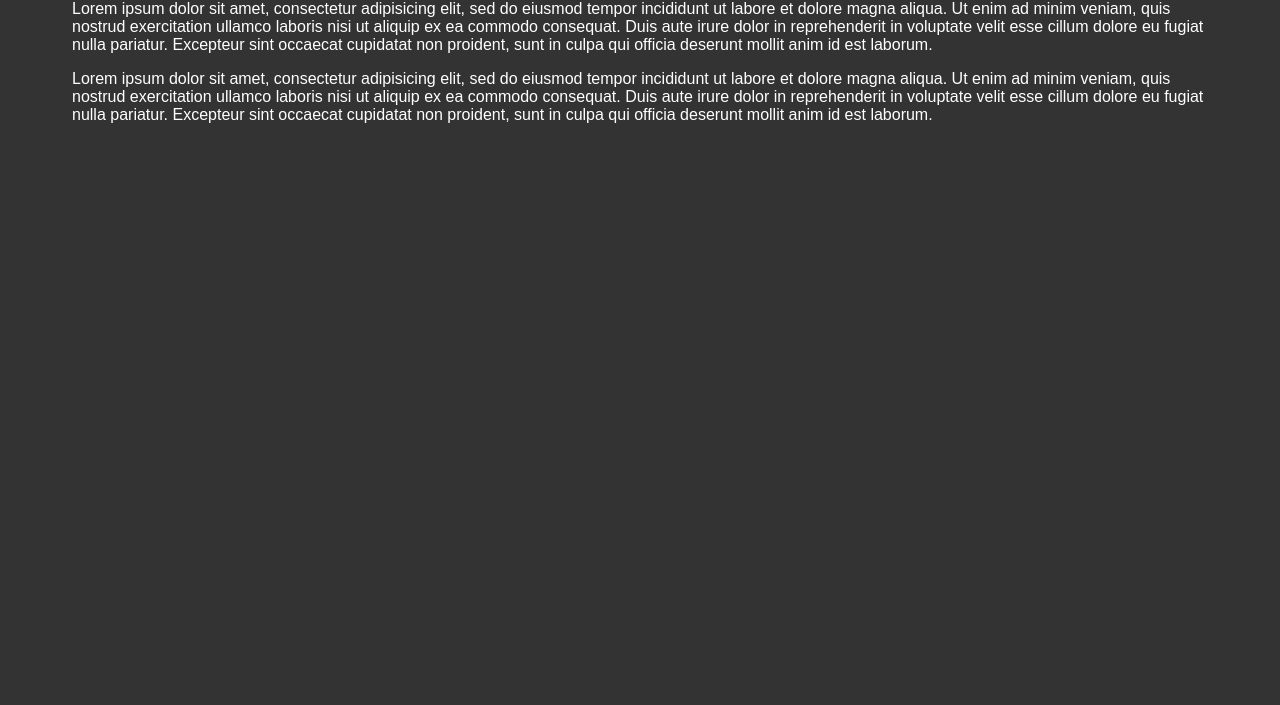
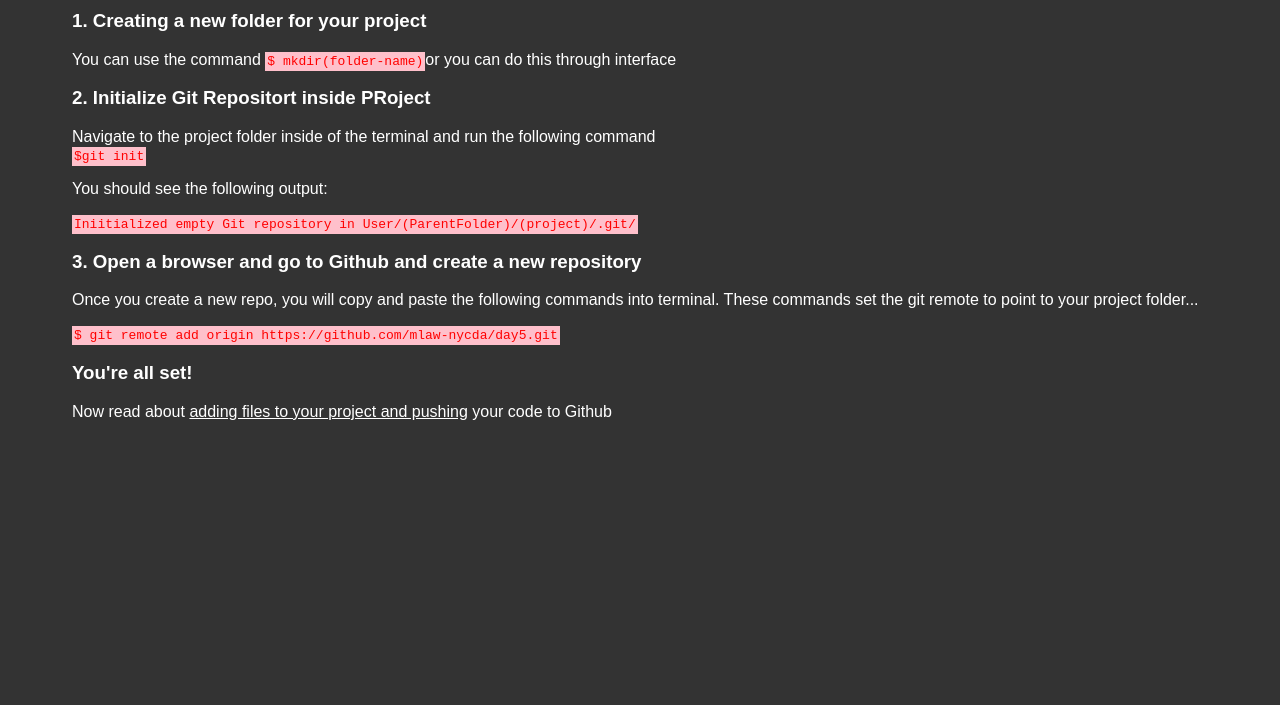
Before and after one commit to jmaine123/day5, a plain HTML site: page index.html in a window 1280 px wide. Shown: the part 95-800 px from the top of the page. Drawn offline with Linux system fonts and the light colour scheme.

Commit message:
created documentation for git

```diff
--- a/index.html
+++ b/index.html
@@ -7,10 +7,23 @@
 </head>
 
 <body>
-  <h1> Tracking projects with Git</h1>
-  <p>Lorem ipsum dolor sit amet, consectetur adipisicing elit, sed do eiusmod tempor incididunt ut labore et dolore magna aliqua. Ut enim ad minim veniam, quis nostrud exercitation ullamco laboris nisi ut aliquip ex ea commodo consequat. Duis aute irure dolor in reprehenderit in voluptate velit esse cillum dolore eu fugiat nulla pariatur. Excepteur sint occaecat cupidatat non proident, sunt in culpa qui officia deserunt mollit anim id est laborum.
-  </p>
-  <p>Lorem ipsum dolor sit amet, consectetur adipisicing elit, sed do eiusmod tempor incididunt ut labore et dolore magna aliqua. Ut enim ad minim veniam, quis nostrud exercitation ullamco laboris nisi ut aliquip ex ea commodo consequat. Duis aute irure dolor in reprehenderit in voluptate velit esse cillum dolore eu fugiat nulla pariatur. Excepteur sint occaecat cupidatat non proident, sunt in culpa qui officia deserunt mollit anim id est laborum.</p>
+  <a href="index.html"></a>
+  <h1> Starting a new project</h1>
+  <h3> 1. Creating a new folder for your project</h3>
+  <p> You can use the command <code> $ mkdir(folder-name)</code>or you can do this through interface</p>
+    <h3> 2. Initialize Git Repositort inside PRoject</h3>
+      <p>Navigate to the project folder inside of the terminal and run the following command
+        <br>
+        <code>$git init</code>
+      </p>
+      <p>You should see the following output:</p>
+      <code> Iniitialized empty Git repository in User/(ParentFolder)/(project)/.git/</code>
+    <h3> 3. Open a browser and go to Github and create a new repository</h3>
+    <p>Once you create a new repo, you will copy and paste the following commands into terminal. These commands set the git remote to point to your project folder...</P>
+      <code>$ git remote add origin https://github.com/mlaw-nycda/day5.git</code>
+
+      <h3> You're all set!</h3>
+      <p> Now read about <a href="working-withgit.html">adding files to your project and pushing</a> your code to Github</p>
 </body>
 
 </html>
--- a/main.css
+++ b/main.css
@@ -3,6 +3,19 @@ html{
   width: 90%;
   background-color: #333;
   color: #fff;
-  padding:15px;
+  padding: 25px 0;
   margin: 0 auto;
 }
+
+code {
+  background-color: pink;
+  color: red;
+  padding: 2px;
+}
+a{
+  color: #fff;
+}
+
+a:hover{
+  background-color: blue;
+}
```
Also changed, not shown: working-withgit.html (added, +21 -0 lines), new-project.html (added).
